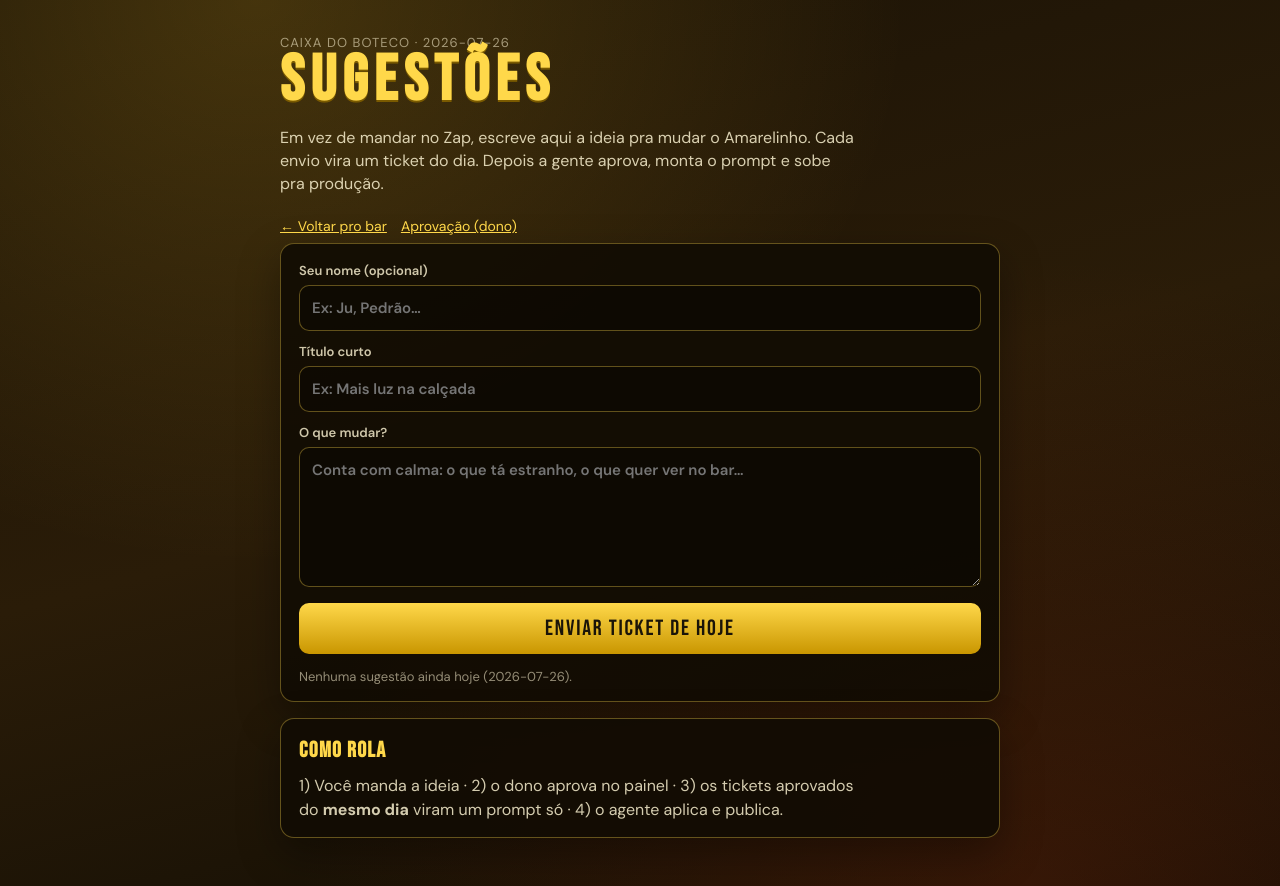
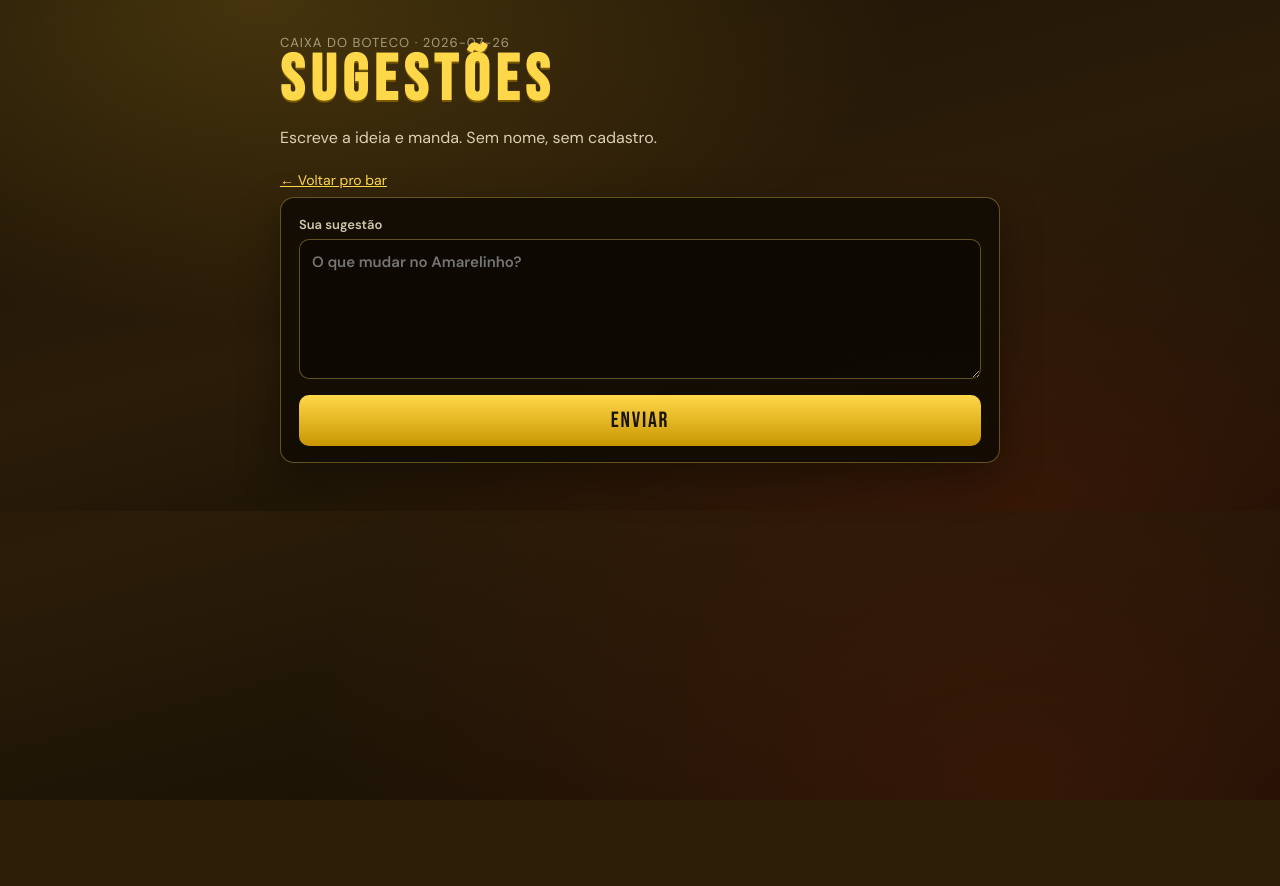
Before and after one commit to dreadpiratejhonatan/amarelinho, a PHP site: page /sugestoes/ in a window 1280 px wide. After the commit the page ends 800 px from the top, so only its background shows below. Run offline with PHP 8.4, Linux system fonts and the light colour scheme.

Commit message:
Auto-merge cursor PR #8
Drop name/title fields on the public page; only the suggestion body is required.

Co-authored-by: Cursor Agent <cursoragent@cursor.com>
Co-authored-by: Jhonatan <dreadpiratejhonatan@users.noreply.github.com>

```diff
--- a/sugestoes/api.php
+++ b/sugestoes/api.php
@@ -57,11 +57,7 @@ try {
     if (!ama_rate_ok(ama_client_ip())) {
       ama_json_response(['ok' => false, 'error' => 'Calma aí — muitas sugestões deste IP. Tenta de novo em uma hora.'], 429);
     }
-    $ticket = ama_create_ticket(
-      (string) ($body['author'] ?? ''),
-      (string) ($body['title'] ?? ''),
-      (string) ($body['body'] ?? '')
-    );
+    $ticket = ama_create_ticket((string) ($body['body'] ?? ''));
     unset($ticket['ip']);
     ama_json_response(['ok' => true, 'ticket' => $ticket]);
   }
--- a/sugestoes/app.js
+++ b/sugestoes/app.js
@@ -28,50 +28,23 @@ function wirePublicForm() {
   const form = document.getElementById("suggest-form");
   if (!form) return;
   const msg = document.getElementById("suggest-msg");
-  const countEl = document.getElementById("today-count");
-
-  api("today_count")
-    .then((d) => {
-      if (countEl) {
-        countEl.textContent =
-          d.count === 0
-            ? `Nenhuma sugestão ainda hoje (${d.day}).`
-            : `${d.count} sugestão(ões) hoje · ${d.pending} aguardando aprovação.`;
-      }
-    })
-    .catch(() => {
-      if (countEl) {
-        countEl.textContent =
-          "Servidor de sugestões indisponível aqui (precisa do PHP na HostGator). Em produção: /amarelinho/sugestoes/";
-      }
-    });
 
   form.addEventListener("submit", async (e) => {
     e.preventDefault();
     const btn = form.querySelector('button[type="submit"]');
-    const author = form.author.value.trim();
-    const title = form.title.value.trim();
     const body = form.body.value.trim();
-    if (!title || !body) {
-      showMsg(msg, "Escreve um título e a sugestão.", false);
+    if (!body) {
+      showMsg(msg, "Escreve a sugestão.", false);
       return;
     }
     btn.disabled = true;
     try {
-      const data = await api("submit", {
+      await api("submit", {
         method: "POST",
-        body: { author, title, body },
+        body: { body },
       });
       form.reset();
-      showMsg(
-        msg,
-        `Ticket ${data.ticket.id} enviado pro dia ${data.ticket.day}. Valeu! Agora espera a aprovação.`,
-        true
-      );
-      const d = await api("today_count");
-      if (countEl) {
-        countEl.textContent = `${d.count} sugestão(ões) hoje · ${d.pending} aguardando aprovação.`;
-      }
+      showMsg(msg, "Enviado. Valeu!", true);
     } catch (err) {
       showMsg(msg, err.message || "Não rolou enviar.", false);
     } finally {
@@ -126,9 +99,9 @@ function wireAdmin() {
       const title = document.createElement("div");
       title.className = "ticket__title";
       title.textContent = t.title;
-      const author = document.createElement("div");
-      author.className = "ticket__author";
-      author.textContent = `${t.author || "Anônimo"} · ${t.createdAt || ""}`;
+      const when = document.createElement("div");
+      when.className = "ticket__author";
+      when.textContent = t.createdAt || "";
       const body = document.createElement("div");
       body.className = "ticket__body";
       body.textContent = t.body || "";
@@ -158,7 +131,7 @@ function wireAdmin() {
       if (t.status !== "rejected") actions.append(mk("Recusar", "rejected", true));
       if (t.status !== "pending") actions.append(mk("Voltar p/ pendente", "pending", true));
       if (t.status === "approved") actions.append(mk("Marcar no ar", "shipped", true));
-      card.append(head, title, author, body, actions);
+      card.append(head, title, when, body, actions);
       listEl.appendChild(card);
     }
   }
--- a/sugestoes/config.php
+++ b/sugestoes/config.php
@@ -11,7 +11,6 @@ return [
   // Limite de envios por IP por hora
   'rate_limit_per_hour' => 12,
   // Tamanhos máximos
-  'max_author' => 40,
   'max_title' => 80,
   'max_body' => 2000,
 ];
--- a/sugestoes/index.php
+++ b/sugestoes/index.php
@@ -19,42 +19,21 @@ $today = ama_today();
   <main class="wrap">
     <p class="kicker">Caixa do boteco · <?= ama_h($today) ?></p>
     <h1 class="brand">SUGESTÕES</h1>
-    <p class="lead">
-      Em vez de mandar no Zap, escreve aqui a ideia pra mudar o Amarelinho.
-      Cada envio vira um ticket do dia. Depois a gente aprova, monta o prompt e sobe pra produção.
-    </p>
+    <p class="lead">Escreve a ideia e manda. Sem nome, sem cadastro.</p>
 
     <nav class="nav">
       <a href="../">← Voltar pro bar</a>
-      <a href="aprovacao.php">Aprovação (dono)</a>
     </nav>
 
     <section class="card">
       <form id="suggest-form">
         <label>
-          Seu nome (opcional)
-          <input name="author" maxlength="40" placeholder="Ex: Ju, Pedrão…" autocomplete="nickname" />
+          Sua sugestão
+          <textarea name="body" maxlength="2000" required placeholder="O que mudar no Amarelinho?"></textarea>
         </label>
-        <label>
-          Título curto
-          <input name="title" maxlength="80" required placeholder="Ex: Mais luz na calçada" />
-        </label>
-        <label>
-          O que mudar?
-          <textarea name="body" maxlength="2000" required placeholder="Conta com calma: o que tá estranho, o que quer ver no bar…"></textarea>
-        </label>
-        <button class="btn" type="submit">Enviar ticket de hoje</button>
+        <button class="btn" type="submit">Enviar</button>
       </form>
       <div id="suggest-msg" class="msg" role="status"></div>
-      <p id="today-count" class="meta">Carregando contagem do dia…</p>
-    </section>
-
-    <section class="card">
-      <h2 class="day-title" style="font-size:22px">Como rola</h2>
-      <p class="lead" style="margin:0">
-        1) Você manda a ideia · 2) o dono aprova no painel · 3) os tickets aprovados do <strong>mesmo dia</strong>
-        viram um prompt só · 4) o agente aplica e publica.
-      </p>
     </section>
   </main>
   <script src="app.js"></script>
--- a/sugestoes/lib.php
+++ b/sugestoes/lib.php
@@ -173,11 +173,16 @@ function ama_next_id(string $day): string
   return sprintf('t-%s-%03d', $compact, $n);
 }
 
-function ama_create_ticket(string $author, string $title, string $body): array
+function ama_title_from_body(string $body, int $max): string
+{
+  $line = trim(preg_split('/\n/', $body, 2)[0] ?? $body);
+  $line = ama_clean_text($line, $max);
+  return $line !== '' ? $line : 'Sugestão';
+}
+
+function ama_create_ticket(string $body): array
 {
   $cfg = ama_config();
-  $author = ama_clean_text($author, (int) $cfg['max_author']);
-  $title = ama_clean_text($title, (int) $cfg['max_title']);
   $body = trim(str_replace("\0", '', $body));
   $body = preg_replace("/\r\n?/", "\n", $body) ?? $body;
   if (function_exists('mb_substr')) {
@@ -187,12 +192,11 @@ function ama_create_ticket(string $author, string $title, string $body): array
   }
   $body = trim($body);
 
-  if ($title === '' || $body === '') {
-    throw new InvalidArgumentException('Título e sugestão são obrigatórios.');
+  if ($body === '') {
+    throw new InvalidArgumentException('Escreve a sugestão.');
   }
-  if ($author === '') {
-    $author = 'Anônimo';
-  }
+
+  $title = ama_title_from_body($body, (int) $cfg['max_title']);
 
   ama_ensure_data_dirs();
   $day = ama_today();
@@ -207,7 +211,6 @@ function ama_create_ticket(string $author, string $title, string $body): array
     'id' => $id,
     'day' => $day,
     'createdAt' => $now,
-    'author' => $author,
     'title' => $title,
     'body' => $body,
     'status' => 'pending',
@@ -278,10 +281,9 @@ function ama_compile_prompt(string $day, bool $approvedOnly = true): string
   $lines[] = '';
   foreach ($picked as $t) {
     $id = $t['id'] ?? '?';
-    $title = $t['title'] ?? '';
-    $author = $t['author'] ?? 'Anônimo';
+    $title = $t['title'] ?? 'Sugestão';
     $body = trim((string) ($t['body'] ?? ''));
-    $lines[] = "## Ticket {$id} — {$title} (por {$author})";
+    $lines[] = "## Ticket {$id} — {$title}";
     $lines[] = $body;
     $lines[] = '';
   }
```
Also changed, not shown: sugestoes/README.md.
